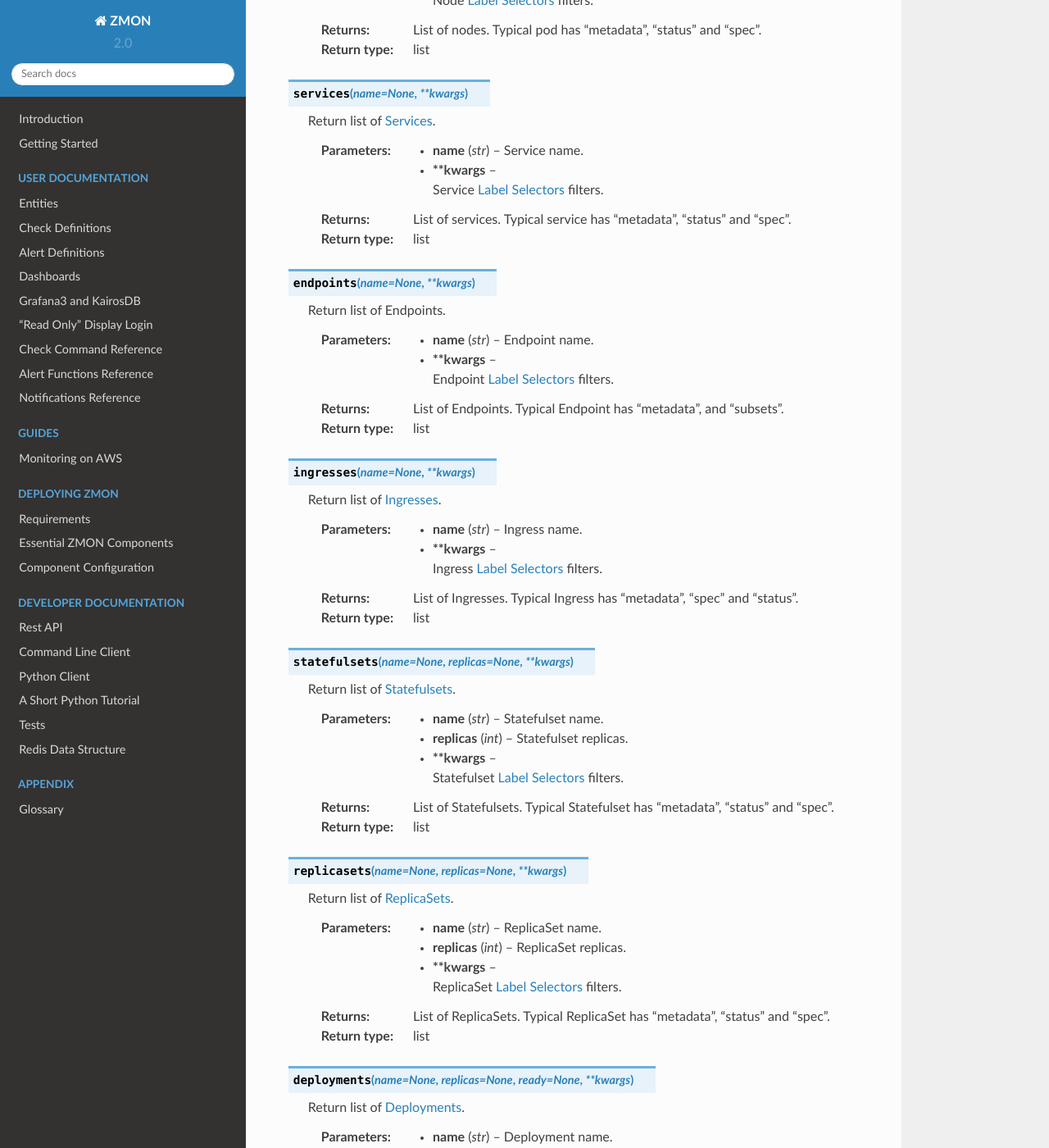
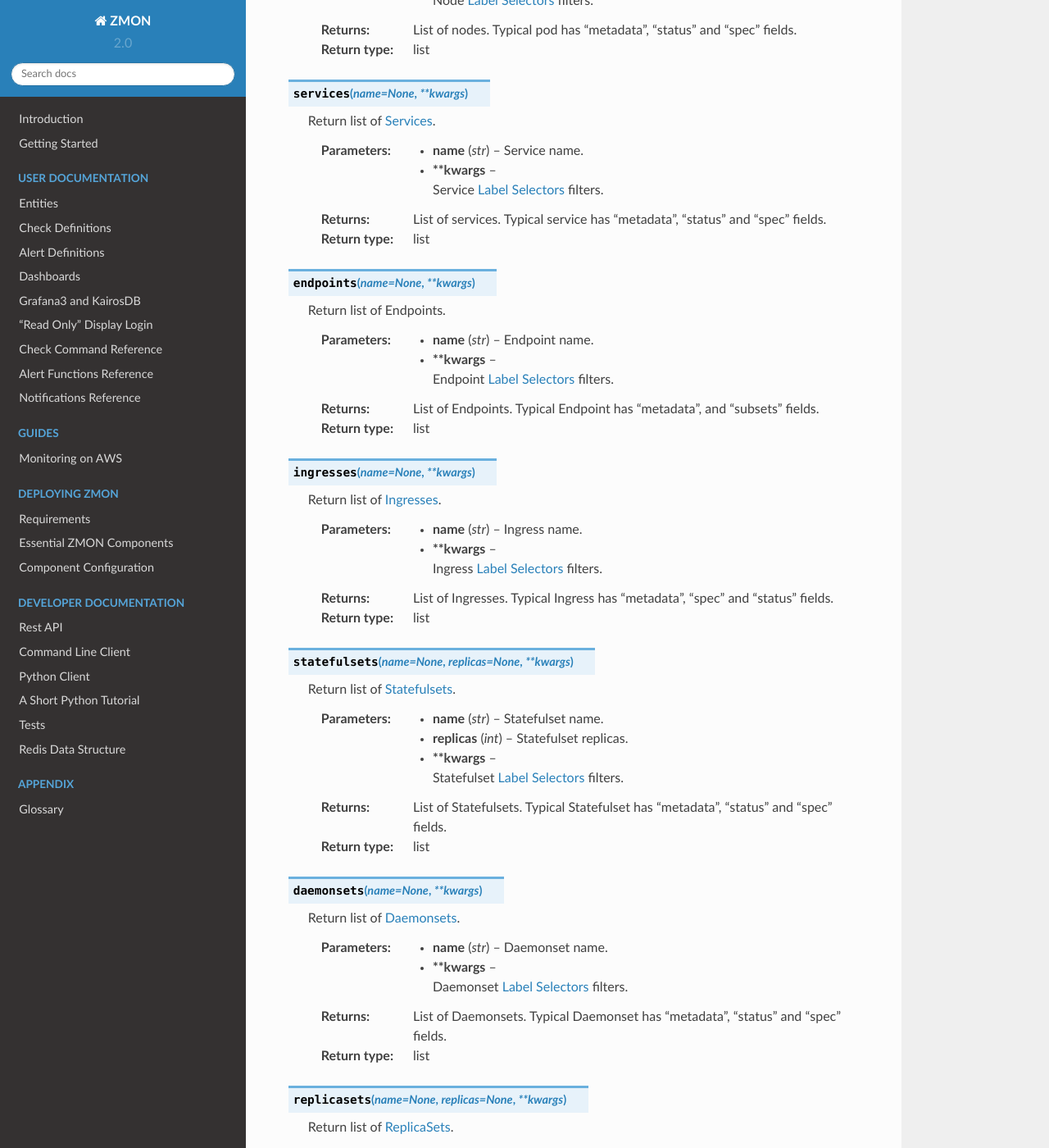
Before and after one commit to zalando-zmon/zmon-docs, a Sphinx documentation site: the page built from docs/user/check-ref/kubernetes_wrapper.rst, in a window 1280 px wide and 1400 px high, scrolled down 1448 px. Shown: the whole window at 82% size. Built offline with Sphinx 7.4.7 and the Read the Docs theme 2.0.0, drawn with Linux system fonts in a browser that asks for light colours; some of the changed text lies outside the part shown.

Commit message:
Update kubernetes docs with daemonsets method (#68)

```diff
--- a/docs/user/check-ref/kubernetes_wrapper.rst
+++ b/docs/user/check-ref/kubernetes_wrapper.rst
@@ -63,7 +63,7 @@ Methods of Kubernetes
         :param **kwargs: Pod :ref:`labelSelectors` filters.
         :type **kwargs: dict
 
-        :return: List of pods. Typical pod has "metadata", "status" and "spec".
+        :return: List of pods. Typical pod has "metadata", "status" and "spec" fields.
         :rtype: list
 
 .. py:function:: nodes(name=None, **kwargs)
@@ -78,7 +78,7 @@ Methods of Kubernetes
         :param **kwargs: Node :ref:`labelSelectors` filters.
         :type **kwargs: dict
 
-        :return: List of nodes. Typical pod has "metadata", "status" and "spec".
+        :return: List of nodes. Typical pod has "metadata", "status" and "spec" fields.
         :rtype: list
 
 .. py:function:: services(name=None, **kwargs)
@@ -93,7 +93,7 @@ Methods of Kubernetes
         :param **kwargs: Service :ref:`labelSelectors` filters.
         :type **kwargs: dict
 
-        :return: List of services. Typical service has "metadata", "status" and "spec".
+        :return: List of services. Typical service has "metadata", "status" and "spec" fields.
         :rtype: list
 
 .. py:function:: endpoints(name=None, **kwargs)
@@ -108,7 +108,7 @@ Methods of Kubernetes
         :param **kwargs: Endpoint :ref:`labelSelectors` filters.
         :type **kwargs: dict
 
-        :return: List of Endpoints. Typical Endpoint has "metadata", and "subsets".
+        :return: List of Endpoints. Typical Endpoint has "metadata", and "subsets" fields.
         :rtype: list
 
 .. py:function:: ingresses(name=None, **kwargs)
@@ -123,7 +123,7 @@ Methods of Kubernetes
         :param **kwargs: Ingress :ref:`labelSelectors` filters.
         :type **kwargs: dict
 
-        :return: List of Ingresses. Typical Ingress has "metadata", "spec" and "status".
+        :return: List of Ingresses. Typical Ingress has "metadata", "spec" and "status" fields.
         :rtype: list
 
 .. py:function:: statefulsets(name=None, replicas=None, **kwargs)
@@ -141,7 +141,22 @@ Methods of Kubernetes
         :param **kwargs: Statefulset :ref:`labelSelectors` filters.
         :type **kwargs: dict
 
-        :return: List of Statefulsets. Typical Statefulset has "metadata", "status" and "spec".
+        :return: List of Statefulsets. Typical Statefulset has "metadata", "status" and "spec" fields.
+        :rtype: list
+
+.. py:function:: daemonsets(name=None, **kwargs)
+
+        ::
+
+        Return list of `Daemonsets <https://kubernetes.io/docs/admin/daemons/>`_.
+
+        :param name: Daemonset name.
+        :type name: str
+
+        :param **kwargs: Daemonset :ref:`labelSelectors` filters.
+        :type **kwargs: dict
+
+        :return: List of Daemonsets. Typical Daemonset has "metadata", "status" and "spec" fields.
         :rtype: list
 
 .. py:function:: replicasets(name=None, replicas=None, **kwargs)
@@ -159,7 +174,7 @@ Methods of Kubernetes
         :param **kwargs: ReplicaSet :ref:`labelSelectors` filters.
         :type **kwargs: dict
 
-        :return: List of ReplicaSets. Typical ReplicaSet has "metadata", "status" and "spec".
+        :return: List of ReplicaSets. Typical ReplicaSet has "metadata", "status" and "spec" fields.
         :rtype: list
 
 .. py:function:: deployments(name=None, replicas=None, ready=None, **kwargs)
@@ -180,7 +195,7 @@ Methods of Kubernetes
         :param **kwargs: Deployment :ref:`labelSelectors` filters.
         :type **kwargs: dict
 
-        :return: List of Deployments. Typical Deployment has "metadata", "status" and "spec".
+        :return: List of Deployments. Typical Deployment has "metadata", "status" and "spec" fields.
         :rtype: list
 
 .. py:function:: configmaps(name=None, **kwargs)
@@ -213,7 +228,7 @@ Methods of Kubernetes
         :param **kwargs: PersistentVolumeClaim :ref:`labelSelectors` filters.
         :type **kwargs: dict
 
-        :return: List of PersistentVolumeClaims. Typical PersistentVolumeClaim has "metadata", "status" and "spec".
+        :return: List of PersistentVolumeClaims. Typical PersistentVolumeClaim has "metadata", "status" and "spec" fields.
         :rtype: list
 
 .. py:function:: persistentvolumes(name=None, phase=None, **kwargs)
@@ -231,7 +246,7 @@ Methods of Kubernetes
         :param **kwargs: PersistentVolume :ref:`labelSelectors` filters.
         :type **kwargs: dict
 
-        :return: List of PersistentVolumes. Typical PersistentVolume has "metadata", "status" and "spec".
+        :return: List of PersistentVolumes. Typical PersistentVolume has "metadata", "status" and "spec" fields.
         :rtype: list
 
 .. py:function:: metrics()
```
